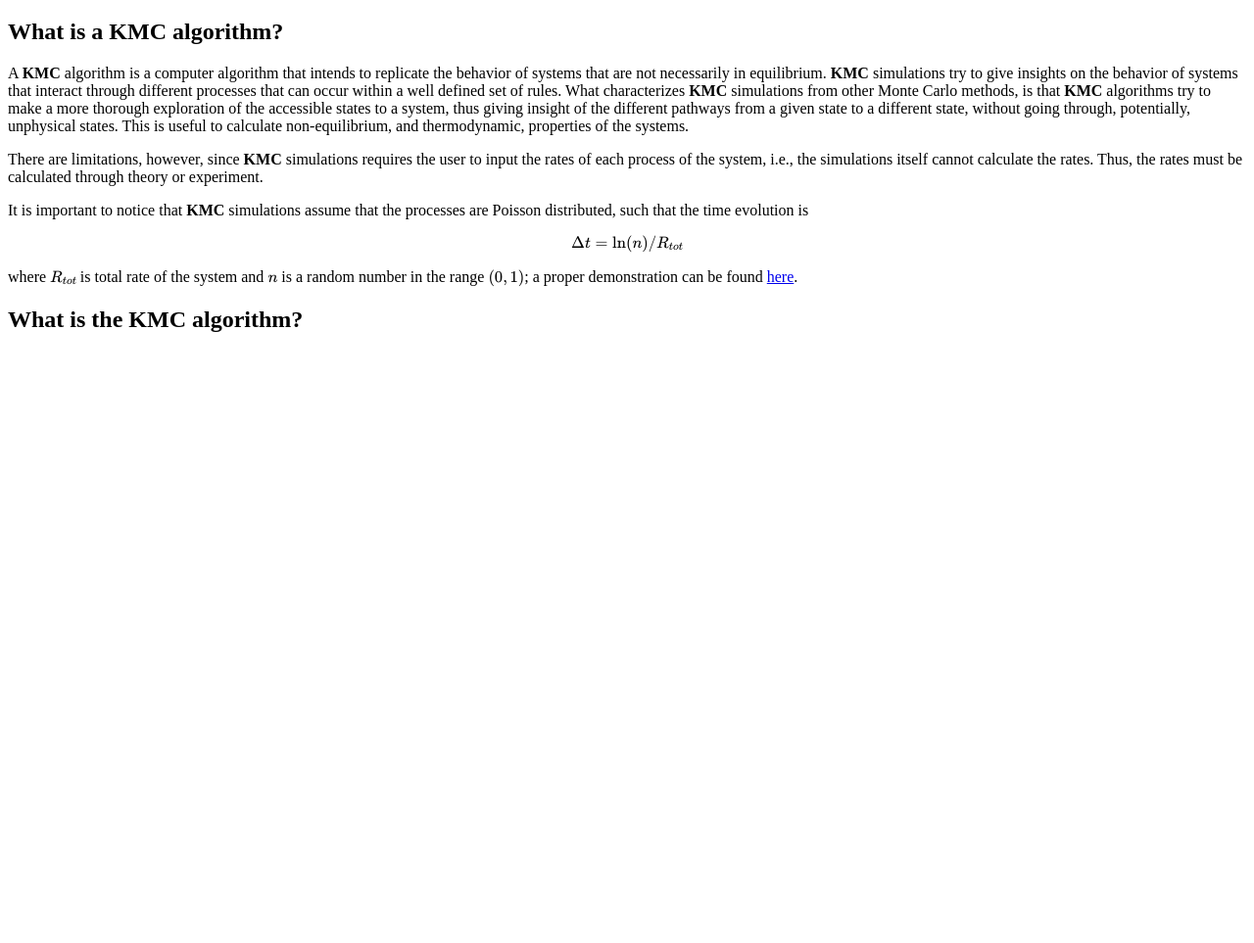
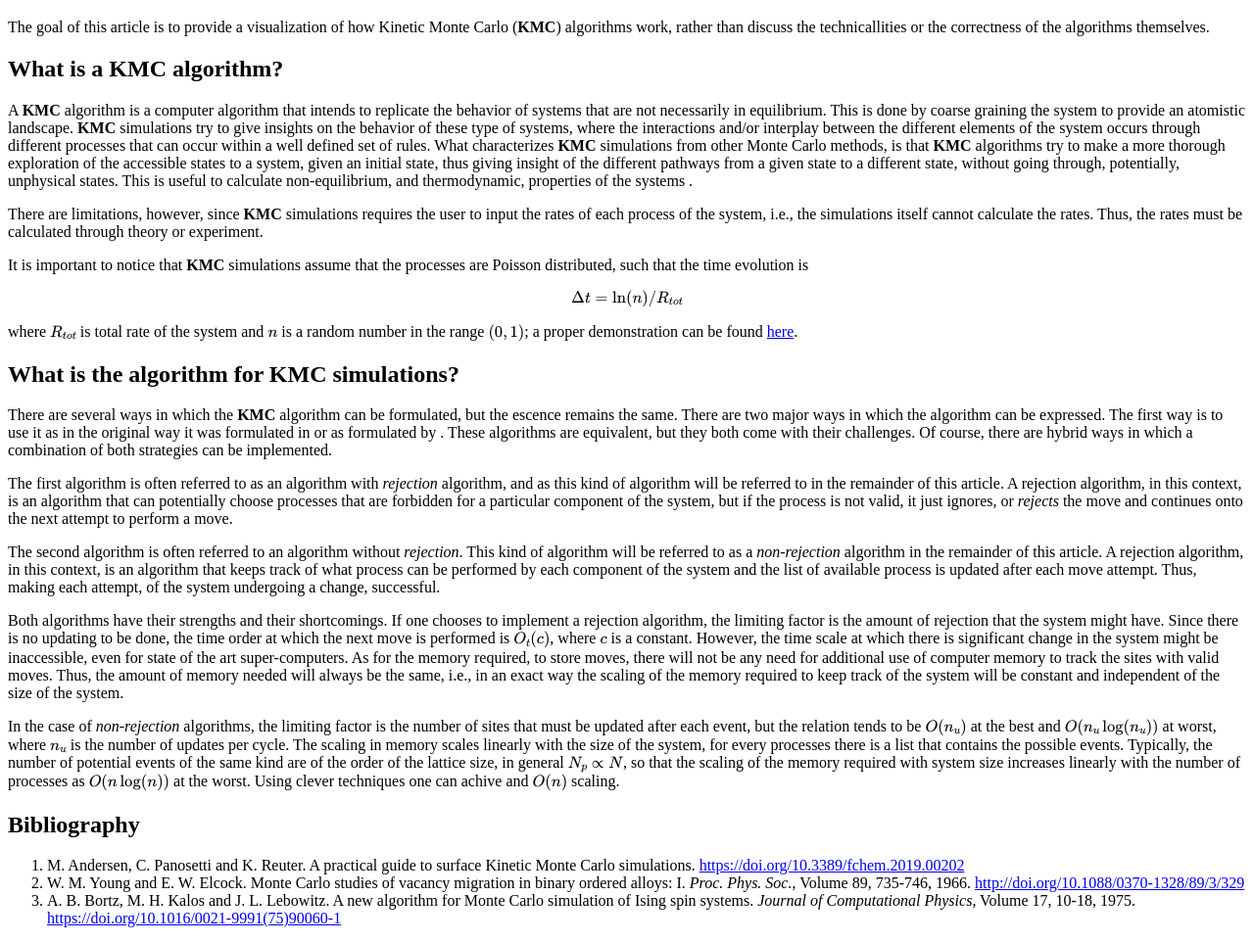
Before and after one commit to AndresGarciaEscovar/Notes-HTML, a plain HTML site: page KMCRejection/rejection.html in a window 1280 px wide. Shown: the part 61-1024 px from the top of the page at 98% size. Before the commit the page ends 800 px from the top, so only its background shows below. Drawn offline with nearby package versions, Linux system fonts and the light colour scheme.

Commit message:
Article continues to be written.

```diff
--- a/KMCRejection/rejection.html
+++ b/KMCRejection/rejection.html
@@ -10,19 +10,27 @@
 </head>
 <body>
     <h1>Kinetic Monte Carlo (KMC) Rejection Algorithm</h1>
+    <abstract>
+        The goal of this article is to provide a visualization of how Kinetic
+        Monte Carlo (<b>KMC</b>) algorithms work, rather than discuss the technicallities
+        or the correctness of the algorithms themselves.
+    </abstract>
     <h2>What is a KMC algorithm?</h2>
     <p>
         A <b>KMC</b> algorithm is a computer algorithm that intends to replicate
-        the behavior of systems that are not necessarily in equilibrium.
-        <b>KMC</b> simulations try to give insights on the behavior of systems
-        that interact through different processes that can occur within a well
-        defined set of rules. What characterizes <b>KMC</b> simulations from
-        other Monte Carlo methods, is that <b>KMC</b> algorithms try to make
-        a more thorough exploration of the accessible states to a system, thus
-        giving insight of the different pathways from a given state to a
-        different state, without going through, potentially, unphysical states.
-        This is useful to calculate non-equilibrium, and thermodynamic,
-        properties of the systems.
+        the behavior of systems that are not necessarily in equilibrium. This is
+        done by coarse graining the system to provide an atomistic landscape.
+        <b>KMC</b> simulations try to give insights on the behavior of these
+        type of systems, where the interactions and/or interplay between the
+        different elements of the system occurs through different processes that
+        can occur within a well defined set of rules. What characterizes
+        <b>KMC</b> simulations from other Monte Carlo methods, is that
+        <b>KMC</b> algorithms try to make a more thorough exploration of the
+        accessible states to a system, given an initial state, thus giving
+        insight of the different pathways from a given state to a different
+        state, without going through, potentially, unphysical states. This is
+        useful to calculate non-equilibrium, and thermodynamic, properties of
+        the systems <span class="andersen2019"></span>.
     </p>
     <p>
         There are limitations, however, since <b>KMC</b> simulations requires
@@ -39,6 +47,91 @@
         <a href="https://en.wikipedia.org/wiki/Kinetic_Monte_Carlo"
         target="_blank">here</a>.
     </p>
-    <h2>What is the KMC algorithm?</h2>
+    <h2>What is the algorithm for KMC simulations?</h2>
+    <p>
+        There are several ways in which the <b>KMC</b> algorithm can be
+        formulated, but the escence remains the same. There are two major ways
+        in which the algorithm can be expressed. The first way is to use it as
+        in the original way it was formulated in <span class="young1966"></span>
+        or as formulated by <span class="bortz1975"></span>. These algorithms
+        are equivalent, but they both come with their challenges. Of course,
+        there are hybrid ways in which a combination of both strategies can be
+        implemented.
+    </p>
+    <p>
+        The first algorithm <span class="young1966"></span> is often referred to
+        as an algorithm with <i>rejection</i> algorithm, and as this kind of
+        algorithm will be referred to in the remainder of this article. A
+        rejection algorithm, in this context, is an algorithm that can
+        potentially choose processes that are forbidden for a particular
+        component of the system, but if the process is not valid, it just
+        ignores, or <i>rejects</i> the move and continues onto the next attempt
+        to perform a move.
+    </p>
+    <p>
+        The second algorithm <span class="bortz1975"></span> is often referred
+        to an algorithm without <i>rejection</i>. This kind of algorithm will be
+        referred to as a <i>non-rejection</i> algorithm in the remainder of this
+        article. A rejection algorithm, in this context, is an algorithm that
+        keeps track of what process can be performed by each component of the
+        system and the list of available process is updated after each move
+        attempt. Thus, making each attempt, of the system undergoing a change,
+        successful.
+    </p>
+    <p>
+        Both algorithms have their strengths and their shortcomings. If one
+        chooses to implement a rejection algorithm, the limiting factor is the
+        amount of rejection that the system might have. Since there is no
+        updating to be done, the time order at which the next move is performed
+        is \(O_{t}(c)\), where \(c\) is a constant. However, the time scale at
+        which there is significant change in the system might be inaccessible,
+        even for state of the art super-computers. As for the memory required,
+        to store moves, there will not be any need for additional use of
+        computer memory to track the sites with valid moves. Thus, the amount of
+        memory needed will always be the same, i.e., in an exact way the scaling
+        of the memory required to keep track of the system will be constant and
+        independent of the size of the system.
+    </p>
+    <p>
+        In the case of <i>non-rejection</i> algorithms, the limiting factor is
+        the number of sites that must be updated after each event, but the
+        relation tends to be \(O(n_u)\) at the best and \(O(n_u\log(n_u))\) at
+        worst, where \(n_u\) is the number of updates per cycle. The scaling
+        in memory scales linearly with the size of the system, for
+        every processes there is a list that contains the possible events.
+        Typically, the number of potential events of the same kind are of the
+        order of the lattice size, in general \(N_{p}\propto N\), so that the
+        scaling of the memory required with system size increases linearly with
+        the number of processes as \(O(n\log(n))\) at the worst. Using clever
+        techniques one can achive and \(O(n)\) scaling.
+    </p>
+
+
+    <h2>Bibliography</h2>
+    <ol>
+        <li id="andersen2019"> M. Andersen, C. Panosetti and K. Reuter. A
+            practical guide to surface Kinetic Monte Carlo simulations.
+            <a href="https://doi.org/10.3389/fchem.2019.00202" target="_blank">
+                https://doi.org/10.3389/fchem.2019.00202
+            </a>
+        </li>
+        <li id="young1966">
+            W. M. Young and E. W. Elcock. Monte Carlo studies of vacancy
+            migration in binary ordered alloys: I. <i>Proc. Phys. Soc.</i>,
+            Volume 89, 735-746, 1966.
+            <a href="http://doi.org/10.1088/0370-1328/89/3/329" target="_blank">
+                http://doi.org/10.1088/0370-1328/89/3/329
+            </a>
+
+        </li>
+        <li id="borzt1975">
+            A. B. Bortz, M. H. Kalos and J. L. Lebowitz. A new algorithm for
+            Monte Carlo simulation of Ising spin systems. <i>Journal of
+            Computational Physics</i>, Volume 17, 10-18, 1975.
+            <a href="https://doi.org/10.1016/0021-9991(75)90060-1" target="_blank">
+            https://doi.org/10.1016/0021-9991(75)90060-1
+            </a>
+        </li>
+    <ol>
 </body>
 </html>
```
